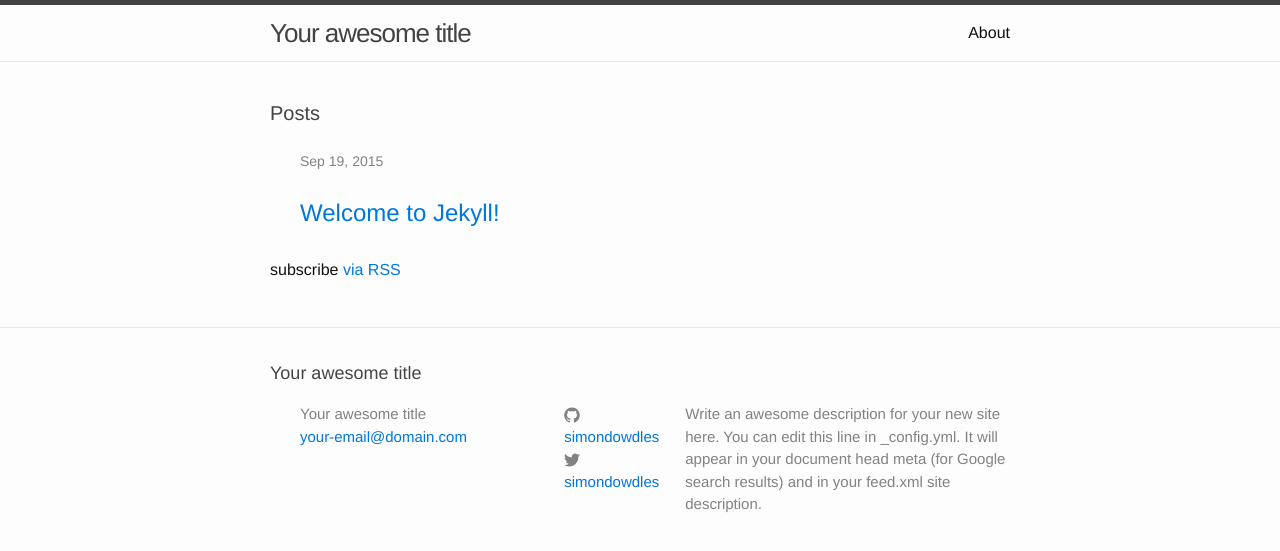
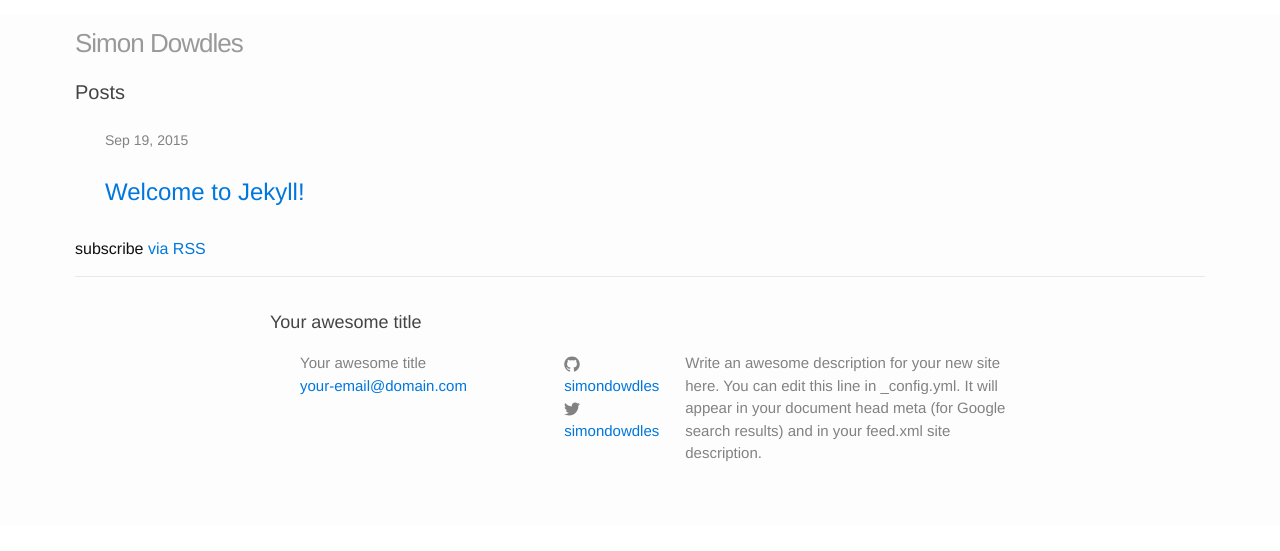
Before and after one commit to simondowdles/website, a Jekyll site: the page built from index.html, in a window 1280 px wide. Shown: the top 551 px of the page. Built offline with Jekyll 4.4.1, drawn with Linux system fonts in a browser that asks for light colours; nearby versions of some CDN libraries.

Commit message:
Travis Uo

```diff
--- a/_config.yml
+++ b/_config.yml
@@ -5,7 +5,7 @@ description: > # this means to ignore newlines until "baseurl:"
   Write an awesome description for your new site here. You can edit this
   line in _config.yml. It will appear in your document head meta (for
   Google search results) and in your feed.xml site description.
-baseurl: "/website" # the subpath of your site, e.g. /blog/
+baseurl: "" # the subpath of your site, /website
 url: "http://simondowdles.github.io" # the base hostname & protocol for your site
 twitter_username: simondowdles
 github_username:  simondowdles
@@ -15,4 +15,4 @@ markdown: kramdown
 # GitHub
 safe: true
 lsi: false
-source: website
+#source: website
--- a/_includes/head.html
+++ b/_includes/head.html
@@ -3,7 +3,7 @@
   <meta http-equiv="X-UA-Compatible" content="IE=edge">
   <meta name="viewport" content="width=device-width, initial-scale=1">
 
-  <title>{% if page.title %}{{ page.title }}{% else %}{{ site.title }}{% endif %}</title>
+  <title>{% if page.title %}{{ page.title }}{% else %}{{ site.title }}{% endif %} - Simon Dowdles - Full Stack Developer</title>
   <meta name="description" content="{% if page.excerpt %}{{ page.excerpt | strip_html | strip_newlines | truncate: 160 }}{% else %}{{ site.description }}{% endif %}">
 
   <link rel="stylesheet" href="{{ "/css/main.css" | prepend: site.baseurl }}">
--- a/_includes/header.html
+++ b/_includes/header.html
@@ -1,27 +1,5 @@
-<header class="site-header">
-
-  <div class="wrapper">
-
-    <a class="site-title" href="{{ site.baseurl }}/">{{ site.title }}</a>
-
-    <nav class="site-nav">
-      <a href="#" class="menu-icon">
-        <svg viewBox="0 0 18 15">
-          <path fill="#424242" d="M18,1.484c0,0.82-0.665,1.484-1.484,1.484H1.484C0.665,2.969,0,2.304,0,1.484l0,0C0,0.665,0.665,0,1.484,0 h15.031C17.335,0,18,0.665,18,1.484L18,1.484z"/>
-          <path fill="#424242" d="M18,7.516C18,8.335,17.335,9,16.516,9H1.484C0.665,9,0,8.335,0,7.516l0,0c0-0.82,0.665-1.484,1.484-1.484 h15.031C17.335,6.031,18,6.696,18,7.516L18,7.516z"/>
-          <path fill="#424242" d="M18,13.516C18,14.335,17.335,15,16.516,15H1.484C0.665,15,0,14.335,0,13.516l0,0 c0-0.82,0.665-1.484,1.484-1.484h15.031C17.335,12.031,18,12.696,18,13.516L18,13.516z"/>
-        </svg>
-      </a>
-
-      <div class="trigger">
-        {% for page in site.pages %}
-          {% if page.title %}
-          <a class="page-link" href="{{ page.url | prepend: site.baseurl }}">{{ page.title }}</a>
-          {% endif %}
-        {% endfor %}
-      </div>
-    </nav>
-
-  </div>
-
-</header>
+<div class="uk-width-medium-1-1">
+  <header>
+      <a class="site-title" href="{{ site.baseurl }}/">Simon Dowdles</a>
+  </header>
+</div>
--- a/_layouts/default.html
+++ b/_layouts/default.html
@@ -5,15 +5,17 @@
 
   <body>
 
-    {% include header.html %}
+    <div class="uk-container uk-container-center uk-margin-top uk-margin-large-bottom">
 
-    <div class="page-content">
-      <div class="wrapper">
-        {{ content }}
-      </div>
+      {% include header.html %}
+
+      {% include navigation.html %}
+
+      {{ content }}
+
+      {% include footer.html %}
+
     </div>
-
-    {% include footer.html %}
 
   </body>
 
--- a/css/main.scss
+++ b/css/main.scss
@@ -50,3 +50,8 @@ $on-laptop:        800px;
         "layout",
         "syntax-highlighting"
 ;
+
+a.site-title{
+	float: none;
+	color: #999 !important;
+}
```
Also changed, not shown: _includes/navigation.html (added, +25 -0 lines), _layouts/post.html (+9 -11 lines).
